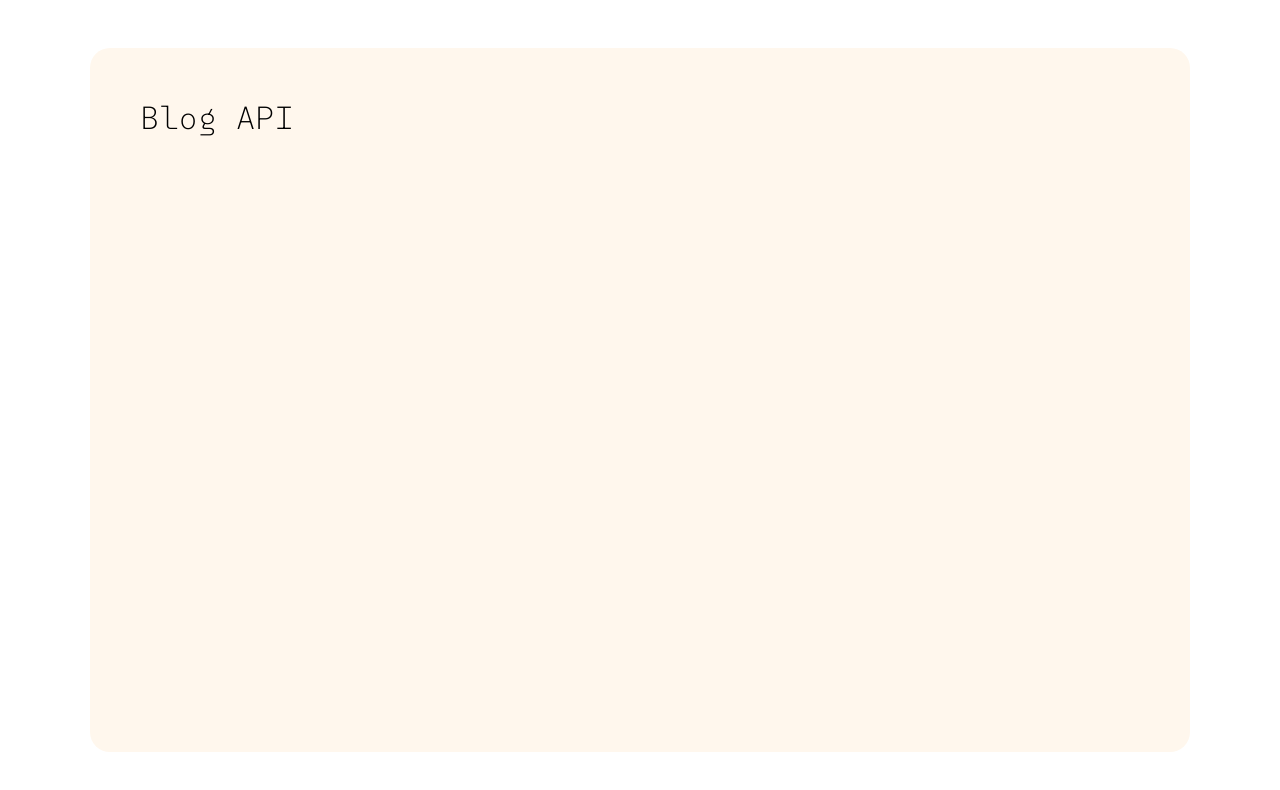
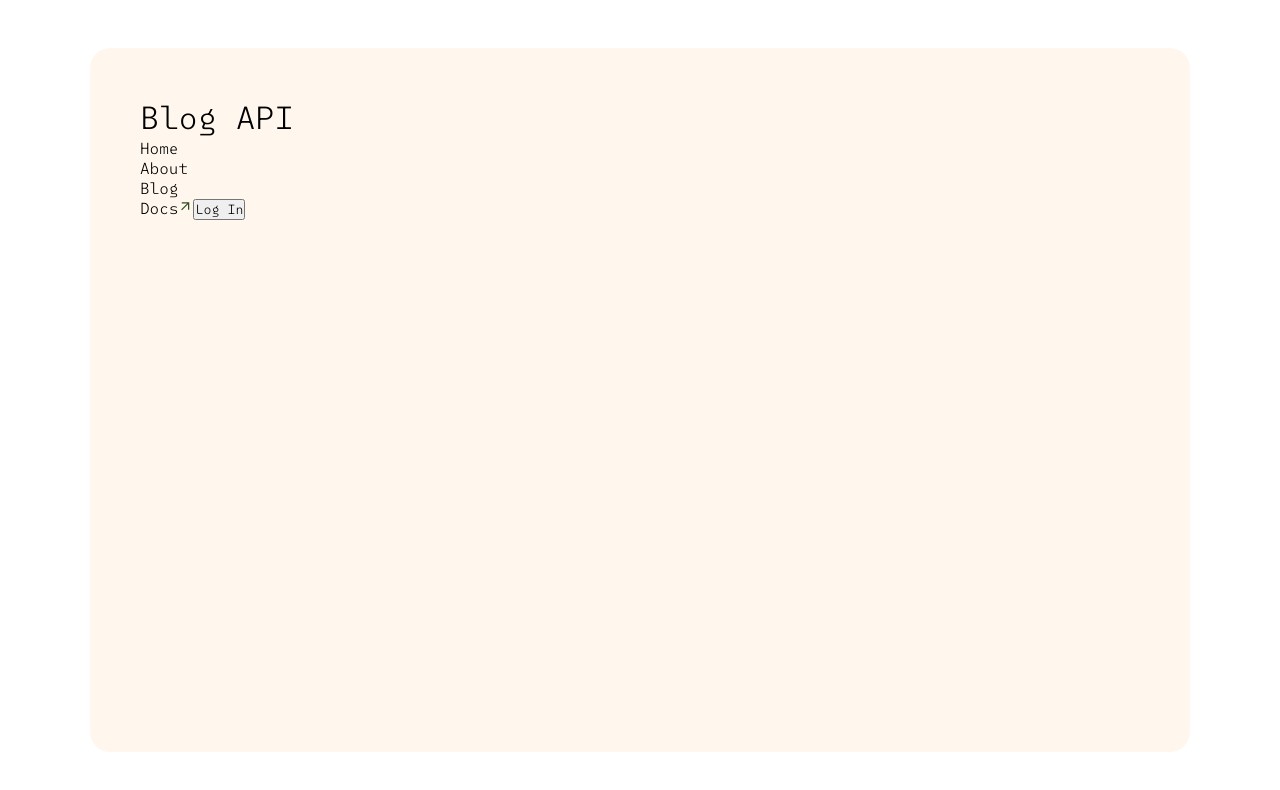
Before and after one commit to AkioKane/blog_api, a React (Vite) app in the folder client/user_blog/: page / in a window 1280 px wide. Shown: the top 790 px of the page. Built offline with nearby package versions, Linux system fonts and the light colour scheme.

Commit message:
Added header content and animation load

```diff
--- a/client/user_blog/src/components/Header.Module.css
+++ b/client/user_blog/src/components/Header.Module.css
@@ -1,20 +1,66 @@
-.headerHomeContainer {}
+.headerHomeContainer {
+  display: grid;
+  grid-template-columns: 1fr auto 1fr;
+  align-items: center;
+}
 
 .logo {
   display: flex;
   justify-content: center;
   align-items: center;
   font-family: "SUSO";
-  letter-spacing: calc(0.1 * 24px);
+  letter-spacing: calc(24px * 0.1);
   word-spacing: -0.5em;
   text-transform: uppercase;
   font-size: 12px;
   width: 150px;
   height: 50px;
+  justify-self: start;
 }
 
-.navigation {}
+.navigation {
+  display: flex;
+  justify-self: center;
+  height: 100%;
+}
 
-.elementNav {}
+.navigation .elementNav {
+  position: relative;
+  display: flex;
+  flex-direction: column;
+  justify-content: center;
+  align-items: center;
+  width: 100px;
+  letter-spacing: calc(20px * 0.1);
+}
 
-.loginContainer {}
+.navigation .elementNav .lineLink {
+  position: absolute;
+  width: 100%;
+  height: 2px;
+  color: black;
+  background-color: black;
+  bottom: 0;
+}
+
+.loginContainer {
+  display: flex;
+  justify-self: end;
+  width: 200px;
+  height: 100%;
+}
+
+.loginContainer a {
+  display: flex;
+  justify-content: center;
+  align-items: center;
+  width: 50%;
+}
+
+.loginContainer .loginBtn {
+  border: none;
+  width: 50%;
+  background-color: #FDBA74;
+  border-radius: 5px;
+  font-size: 16px;
+}
--- a/client/user_blog/src/components/Header.tsx
+++ b/client/user_blog/src/components/Header.tsx
@@ -1,16 +1,34 @@
+import { Link, useLocation } from "react-router";
+import { useEffect, useState } from "react";
+import arrow from "../assets/arrow.svg";
 import styles from "./Header.module.css";
 
 interface HeaderHomeProps {}
 
 const Header: React.FC = () => {
-  return (
-    <>
-
-    </>
-  );
+  return (<></>);
 };
 
 const HeaderHome: React.FC<HeaderHomeProps> = () => {
+  const [activeElement, setActiveElement] = useState<string>();
+  const location = useLocation();
+
+  useEffect(() => {
+    switch (location.pathname) {
+      case "/":
+        setActiveElement("home");
+        break;
+      case "/about":
+        setActiveElement("about");
+        break;
+      case "/blog":
+        setActiveElement("blog");
+        break;
+      default:
+        setActiveElement("home");
+    }
+  }, []);
+
   return (
     <>
       <div className={styles.headerHomeContainer}>
@@ -19,12 +37,52 @@ const HeaderHome: React.FC<HeaderHomeProps> = () => {
         </div>
 
         <nav className={styles.navigation}>
-          <div className={styles.elementNav}></div>
-          <div className={styles.elementNav}></div>
-          <div className={styles.elementNav}></div>
+          <div className={styles.elementNav}>
+            <Link to={"/"}>
+              Home
+            </Link>
+            <div
+              className={styles.lineLink}
+              style={{
+                display: activeElement === "home" ? "block" : "none",
+              }}
+            ></div>
+          </div>
+
+          <div className={styles.elementNav}>
+            <Link to={"/about"}>
+              About
+            </Link>
+            <div
+              className={styles.lineLink}
+              style={{
+                display: activeElement === "about" ? "auto" : "none",
+              }}
+            ></div>
+          </div>
+
+          <div className={styles.elementNav}>
+            <Link to={"/blog"}>
+              Blog
+            </Link>
+            <div
+              className={styles.lineLink}
+              style={{
+                display: activeElement === "blog" ? "auto" : "none",
+              }}
+            ></div>
+          </div>
         </nav>
 
-        <div className={styles.loginContainer}></div>
+        <div className={styles.loginContainer}>
+          <Link className={styles.docsLink} to={"/docs"}>
+            Docs
+            <img src={arrow} alt="arrow" />
+          </Link>
+          <button className={styles.loginBtn}>
+            Log In
+          </button>
+        </div>
       </div>
     </>
   );
--- a/client/user_blog/src/index.css
+++ b/client/user_blog/src/index.css
@@ -8,7 +8,12 @@
   padding: 0;
   box-sizing: border-box;
   font-family: "SUSE", sans-serif;
-  font-weight: 200;
+  font-weight: 300;
+}
+
+a {
+  text-decoration: none;
+  color: black;
 }
 
 :root {
--- a/client/user_blog/src/routes/App.module.css
+++ b/client/user_blog/src/routes/App.module.css
@@ -6,4 +6,5 @@
   min-height: 100vh;
   width: 100%;
   font-family: "SUSE";
+  overflow: hidden;
 }
--- /dev/null
+++ b/client/user_blog/src/routes/ErrorPage.tsx
@@ -0,0 +1,8 @@
+import type React from "react";
+import styles from "./ErrorPage.module.css";
+
+const ErrorPage: React.FC = () => {
+  return (<></>);
+}
+
+export default ErrorPage;
--- a/client/user_blog/src/routes/Home.module.css
+++ b/client/user_blog/src/routes/Home.module.css
@@ -4,6 +4,7 @@
   margin: 3em clamp(3em, 5%, 4em) 3em clamp(3em, 5%, 4em);
   background-color: var(--home-bg);
   border-radius: 20px;
+  animation: startPage 0.5s cubic-bezier(.05,.96,.96,1) forwards;
 }
 
 .heroContainer {}
@@ -27,3 +28,15 @@
     padding: 15px;
   }
 }
+
+@keyframes startPage {
+  0% {
+    opacity: 0.5;
+    transform: translateY(50px);
+  }
+
+  100% {
+    opacity: 1;
+    transform: translateY(0px);
+  }
+}
--- a/client/user_blog/src/routes/routes.tsx
+++ b/client/user_blog/src/routes/routes.tsx
@@ -1,11 +1,12 @@
 import App from "./App";
+import ErrorPage from "./ErrorPage";
 import Home from "./Home";
 
 const routes = [
   {
     path: "/",
     element: <App />,
-    errorElement: null,
+    errorElement: <ErrorPage />,
     children: [
       {
         path: "/",
```
Also changed, not shown: client/user_blog/src/assets/arrow.svg (added), client/user_blog/src/routes/ErrorPage.module.css (added).
